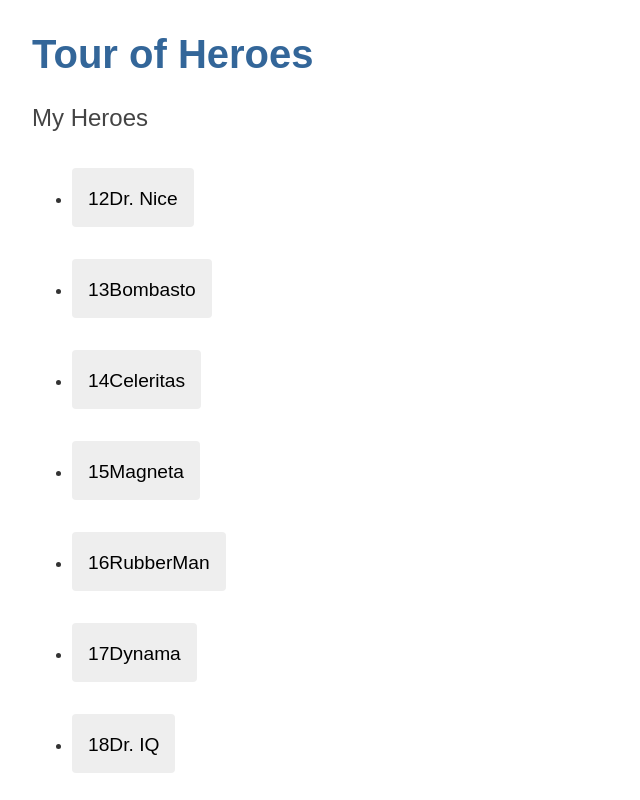
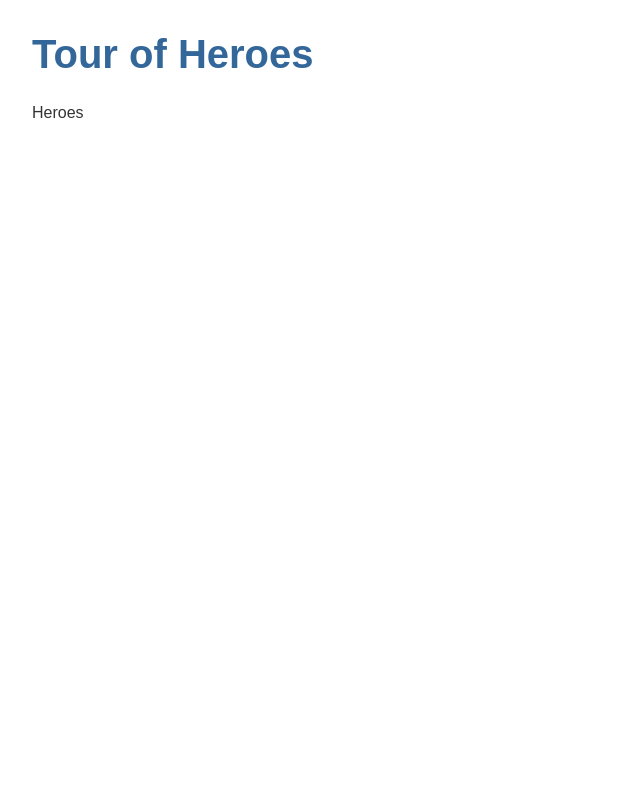
Before and after one commit to AL-Williams001/angular-tour-of-heroes, an Angular app: page / in a window 1280 px wide. Shown: the top 800 px of the page, without its empty margins (0-640 px from the left). Built offline with nearby package versions, Linux system fonts and the light colour scheme.

Commit message:
add routes

```diff
--- a/src/app/app.component.html
+++ b/src/app/app.component.html
@@ -1,3 +1,6 @@
 <h1>{{ title }}</h1>
-<app-heroes></app-heroes>
+<nav>
+  <a routerLink="/heroes">Heroes</a>
+</nav>
+<router-outlet></router-outlet>
 <app-messages></app-messages>
--- /dev/null
+++ b/src/app/dashboard/dashboard.component.html
@@ -0,0 +1 @@
+<p>dashboard works!</p>
```
Also changed, not shown: src/app/app-routing.module.ts (added, +11 -0 lines), src/app/app.module.ts (+6 -7 lines), src/app/dashboard/dashboard.component.ts (added, +12 -0 lines), src/app/dashboard/dashboard.component.css (added), 1 other file (tests, documents, lock files or other folders).
